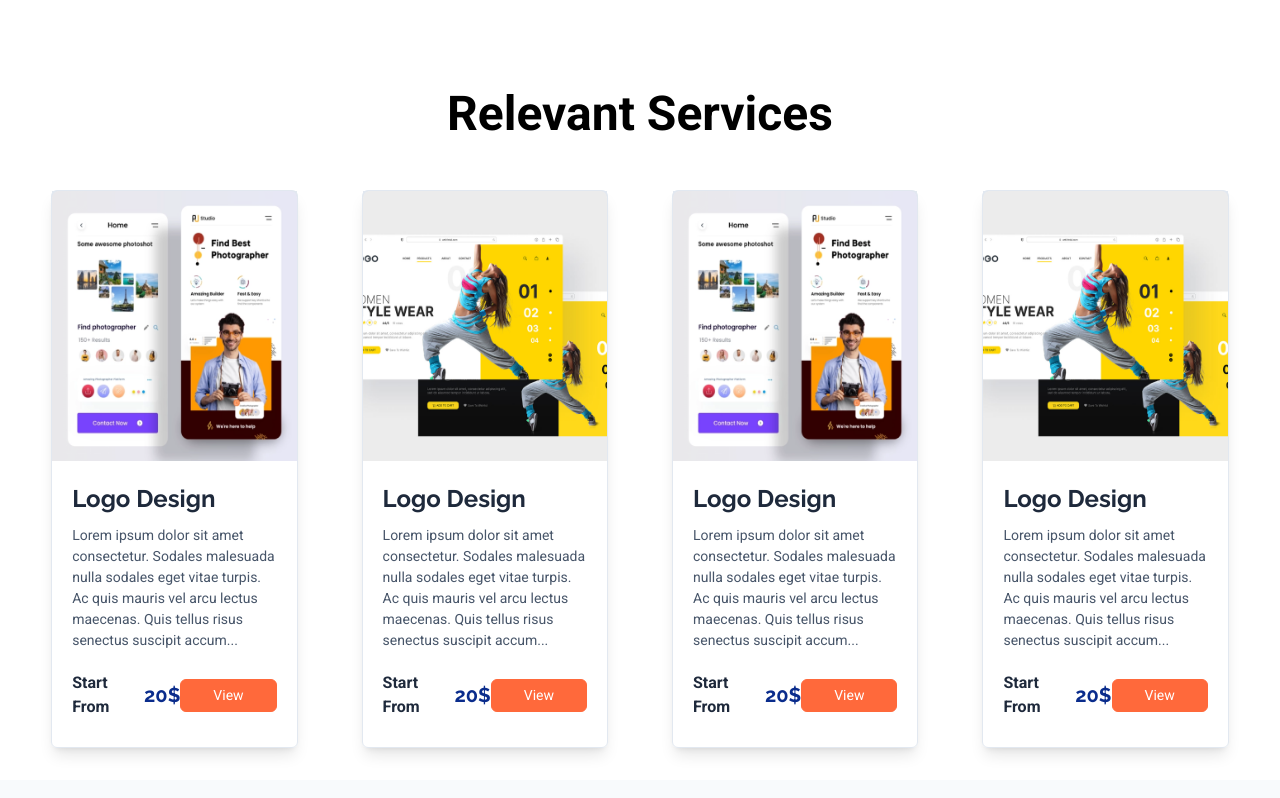
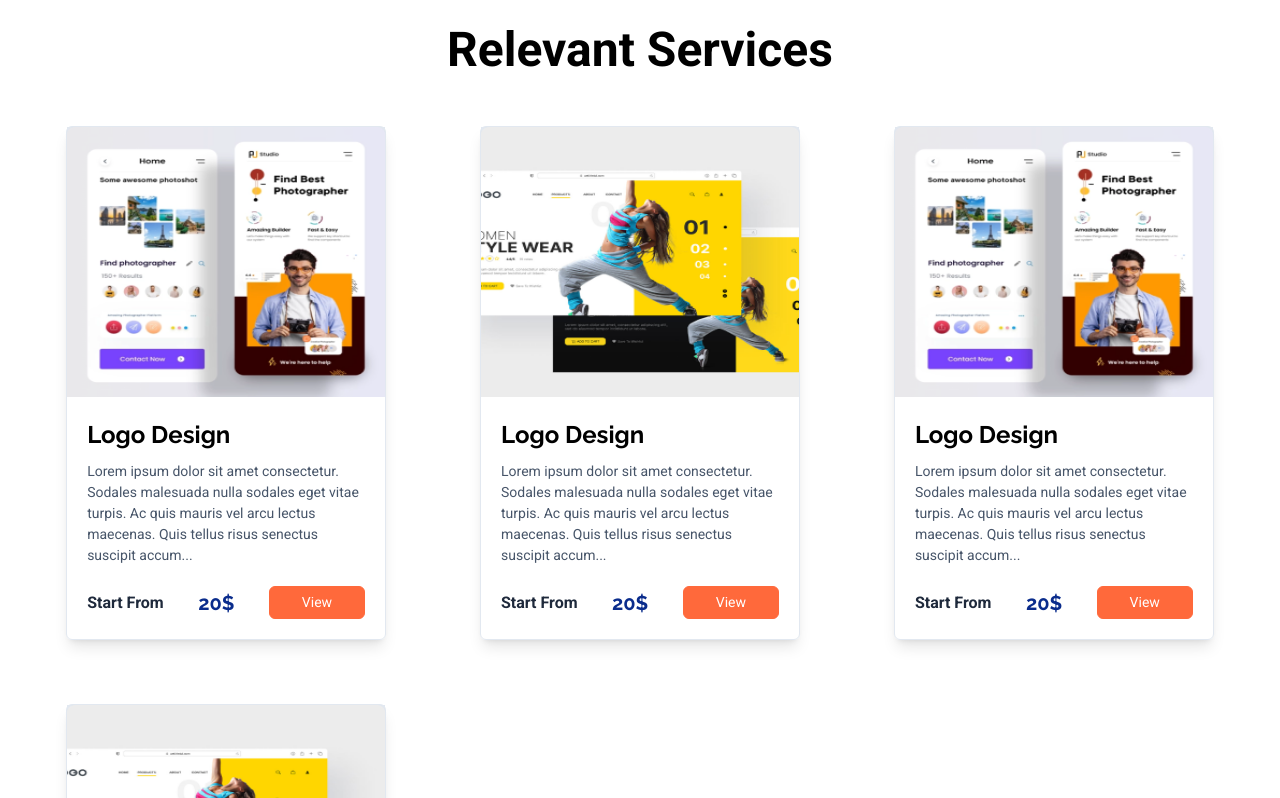
Before and after one commit to mehedihasananik/Envobyte-Live-Website, a Next.js app: page /service-order in a window 1280 px wide. Shown: the part 2682-3480 px from the top of the page. Built offline with nearby package versions, Linux system fonts and the light colour scheme.

Commit message:
portfolio details edited

```diff
--- a/src/Components/PagesComponents/ServiceOrderContent/ServiceOrderContent.jsx
+++ b/src/Components/PagesComponents/ServiceOrderContent/ServiceOrderContent.jsx
@@ -14,7 +14,7 @@ const ServiceOrderContent = () => {
   return (
     <>
       <Container>
-        <div className="py-16">
+        <div className="py-8">
           {/* title */}
           <div className="text-center font-Raleway pb-10">
             <h1 className="text-[#10F172A] text-[32px] md:text-[48px] font-bold ">
--- a/src/Components/Utilites/RelevantServices/RelevantServices.jsx
+++ b/src/Components/Utilites/RelevantServices/RelevantServices.jsx
@@ -1,15 +1,19 @@
-import Image from 'next/image'
-import React from 'react'
+import Image from "next/image";
+import Link from "next/link";
+import React from "react";
 
 const RelevantServices = () => {
   return (
-    <div className='pt-5 md:pt-10'>
-      <div className='text-center font-Raleway '>
-          <h3 className='text-[32px] font-bold md:text-[48px]'>Relevant Services </h3>
+    <div className="pt-5 md:pt-10">
+      <div className="text-center font-Raleway ">
+        <h3 className="text-[32px] font-bold md:text-[48px]">
+          Relevant Services
+        </h3>
       </div>
-      <div className='grid grid-cols-1 md:grid md:grid-cols-2 lg:grid-cols-2 xl:grid-cols-4  2xl:grid-cols-4 justify-items-center place-items-center gap-8 pb-8 md:gap-16 mt-5 md:mt-10 '>
+      <div className="grid grid-cols-1 md:grid md:grid-cols-2 lg:grid-cols-2 xl:grid-cols-3  2xl:grid-cols-4 justify-items-center place-items-center gap-8 pb-8 md:gap-16 mt-5 md:mt-10 ">
         {/* one */}
-            <div className="max-w-xs shadow-lg rounded-md border border-[#E2E8F0] pb-2">
+        <Link href={"/service-order"}>
+          <div className="group max-w-xs shadow-lg rounded-md border border-[#E2E8F0]  cursor-pointer">
             <div className="flex flex-col">
               <div className="bg-[#E2E8F0]">
                 <div>
@@ -25,38 +29,39 @@ const RelevantServices = () => {
 
               {/* title & description */}
 
-                <div className="px-5">
-                  <h3 className="text-[24px] font-bold text-[#1E293B] font-Raleway pt-5 pb-2">
+              <div className="px-5 group-hover:bg-[#FF693B] group-hover:text-white transition-all duration-200">
+                <h3 className="text-[24px] font-bold  font-Raleway pt-5 pb-2">
                   Logo Design
                 </h3>
-                  <p className="text-[14px] text-[#475569]">
+                <p className="text-[14px] text-[#475569] group-hover:text-white transition-all duration-200">
                   Lorem ipsum dolor sit amet consectetur. Sodales malesuada
                   nulla sodales eget vitae turpis. Ac quis mauris vel arcu
-                    lectus maecenas. Quis tellus risus senectus suscipit
-                    accum...
+                  lectus maecenas. Quis tellus risus senectus suscipit accum...
                 </p>
               </div>
-                <div className="flex items-center justify-between px-5 py-5">
+              <div className="flex items-center justify-between px-5 py-5 group-hover:bg-[#FF693B] transition-all duration-200">
                 <div className="font-Raleway">
-                    <span className=" font-bold text-[16px] text-[#1E293B]">
+                  <span className=" font-bold text-[16px] text-[#1E293B] group-hover:text-white transition-all duration-200">
                     Start From
                   </span>
                 </div>
                 <div>
-                    <span className="font-Raleway text-[20px] font-bold text-[#0A2C8C]">
+                  <span className="font-Raleway text-[20px] font-bold text-[#0A2C8C] group-hover:text-white transition-all duration-200">
                     20$
                   </span>
                 </div>
                 <div>
-                    <button className="text-[14px] bg-[#FF693B] rounded-md px-8 py-[5px] text-white border border-[#ff693B]  hover:bg-white hover:text-[#FF693B] transition-all duration-300">
+                  <button className="text-[14px] bg-[#FF693B] rounded-md px-8 py-[5px] text-white border border-[#ff693B]  group-hover:bg-white group-hover:text-[#FF693B] transition-all duration-200">
                     View
                   </button>
                 </div>
               </div>
             </div>
           </div>
+        </Link>
         {/* two */}
-            <div className="max-w-xs shadow-lg rounded-md border border-[#E2E8F0] pb-2">
+        <Link href={"/service-order"}>
+          <div className="group max-w-xs shadow-lg rounded-md border border-[#E2E8F0]  cursor-pointer">
             <div className="flex flex-col">
               <div className="bg-[#E2E8F0]">
                 <div>
@@ -72,37 +77,39 @@ const RelevantServices = () => {
 
               {/* title & description */}
 
-                <div className="px-5">
-                  <h3 className="text-[24px] font-bold text-[#1E293B] font-Raleway pt-5 pb-2">
+              <div className="px-5 group-hover:bg-[#FF693B] group-hover:text-white transition-all duration-200">
+                <h3 className="text-[24px] font-bold  font-Raleway pt-5 pb-2">
                   Logo Design
                 </h3>
-                  <p className="text-[14px] text-[#475569]">
+                <p className="text-[14px] text-[#475569] group-hover:text-white transition-all duration-200">
                   Lorem ipsum dolor sit amet consectetur. Sodales malesuada
                   nulla sodales eget vitae turpis. Ac quis mauris vel arcu
-                    lectus maecenas. Quis tellus risus senectus suscipit
-                    accum...
+                  lectus maecenas. Quis tellus risus senectus suscipit accum...
                 </p>
               </div>
-                <div className="flex items-center justify-between px-5 py-5">
+              <div className="flex items-center justify-between px-5 py-5 group-hover:bg-[#FF693B] transition-all duration-200">
                 <div className="font-Raleway">
-                    <span className=" font-bold text-[16px] text-[#1E293B]">
+                  <span className=" font-bold text-[16px] text-[#1E293B] group-hover:text-white transition-all duration-200">
                     Start From
                   </span>
                 </div>
                 <div>
-                    <span className="font-Raleway text-[20px] font-bold text-[#0A2C8C]">
+                  <span className="font-Raleway text-[20px] font-bold text-[#0A2C8C] group-hover:text-white transition-all duration-200">
                     20$
                   </span>
                 </div>
                 <div>
-                    <button className="text-[14px] bg-[#FF693B] rounded-md px-8 py-[5px] text-white border border-[#ff693B]  hover:bg-white hover:text-[#FF693B] transition-all duration-300">
+                  <button className="text-[14px] bg-[#FF693B] rounded-md px-8 py-[5px] text-white border border-[#ff693B]  group-hover:bg-white group-hover:text-[#FF693B] transition-all duration-200">
                     View
                   </button>
                 </div>
               </div>
             </div>
-            </div> {/* one */}
-            <div className="max-w-xs shadow-lg rounded-md border border-[#E2E8F0] pb-2">
+          </div>
+        </Link>
+        {/* one */}
+        <Link href={"/service-order"}>
+          <div className="group max-w-xs shadow-lg rounded-md border border-[#E2E8F0]  cursor-pointer">
             <div className="flex flex-col">
               <div className="bg-[#E2E8F0]">
                 <div>
@@ -118,37 +125,39 @@ const RelevantServices = () => {
 
               {/* title & description */}
 
-                <div className="px-5">
-                  <h3 className="text-[24px] font-bold text-[#1E293B] font-Raleway pt-5 pb-2">
+              <div className="px-5 group-hover:bg-[#FF693B] group-hover:text-white transition-all duration-200">
+                <h3 className="text-[24px] font-bold  font-Raleway pt-5 pb-2">
                   Logo Design
                 </h3>
-                  <p className="text-[14px] text-[#475569]">
+                <p className="text-[14px] text-[#475569] group-hover:text-white transition-all duration-200">
                   Lorem ipsum dolor sit amet consectetur. Sodales malesuada
                   nulla sodales eget vitae turpis. Ac quis mauris vel arcu
-                    lectus maecenas. Quis tellus risus senectus suscipit
-                    accum...
+                  lectus maecenas. Quis tellus risus senectus suscipit accum...
                 </p>
               </div>
-                <div className="flex items-center justify-between px-5 py-5">
+              <div className="flex items-center justify-between px-5 py-5 group-hover:bg-[#FF693B] transition-all duration-200">
                 <div className="font-Raleway">
-                    <span className=" font-bold text-[16px] text-[#1E293B]">
+                  <span className=" font-bold text-[16px] text-[#1E293B] group-hover:text-white transition-all duration-200">
                     Start From
                   </span>
                 </div>
                 <div>
-                    <span className="font-Raleway text-[20px] font-bold text-[#0A2C8C]">
+                  <span className="font-Raleway text-[20px] font-bold text-[#0A2C8C] group-hover:text-white transition-all duration-200">
                     20$
                   </span>
                 </div>
                 <div>
-                    <button className="text-[14px] bg-[#FF693B] rounded-md px-8 py-[5px] text-white border border-[#ff693B]  hover:bg-white hover:text-[#FF693B] transition-all duration-300">
+                  <button className="text-[14px] bg-[#FF693B] rounded-md px-8 py-[5px] text-white border border-[#ff693B]  group-hover:bg-white group-hover:text-[#FF693B] transition-all duration-200">
                     View
                   </button>
                 </div>
               </div>
             </div>
           </div>
-            <div className="max-w-xs shadow-lg rounded-md border border-[#E2E8F0] pb-2">
+        </Link>
+        {/* two */}
+        <Link href={"/service-order"}>
+          <div className="group max-w-xs shadow-lg rounded-md border border-[#E2E8F0]  cursor-pointer">
             <div className="flex flex-col">
               <div className="bg-[#E2E8F0]">
                 <div>
@@ -164,41 +173,40 @@ const RelevantServices = () => {
 
               {/* title & description */}
 
-                <div className="px-5">
-                  <h3 className="text-[24px] font-bold text-[#1E293B] font-Raleway pt-5 pb-2">
+              <div className="px-5 group-hover:bg-[#FF693B] group-hover:text-white transition-all duration-200">
+                <h3 className="text-[24px] font-bold  font-Raleway pt-5 pb-2">
                   Logo Design
                 </h3>
-                  <p className="text-[14px] text-[#475569]">
+                <p className="text-[14px] text-[#475569] group-hover:text-white transition-all duration-200">
                   Lorem ipsum dolor sit amet consectetur. Sodales malesuada
                   nulla sodales eget vitae turpis. Ac quis mauris vel arcu
-                    lectus maecenas. Quis tellus risus senectus suscipit
-                    accum...
+                  lectus maecenas. Quis tellus risus senectus suscipit accum...
                 </p>
               </div>
-                <div className="flex items-center justify-between px-5 py-5">
+              <div className="flex items-center justify-between px-5 py-5 group-hover:bg-[#FF693B] transition-all duration-200">
                 <div className="font-Raleway">
-                    <span className=" font-bold text-[16px] text-[#1E293B]">
+                  <span className=" font-bold text-[16px] text-[#1E293B] group-hover:text-white transition-all duration-200">
                     Start From
                   </span>
                 </div>
                 <div>
-                    <span className="font-Raleway text-[20px] font-bold text-[#0A2C8C]">
+                  <span className="font-Raleway text-[20px] font-bold text-[#0A2C8C] group-hover:text-white transition-all duration-200">
                     20$
                   </span>
                 </div>
                 <div>
-                    <button className="text-[14px] bg-[#FF693B] rounded-md px-8 py-[5px] text-white border border-[#ff693B]  hover:bg-white hover:text-[#FF693B] transition-all duration-300">
+                  <button className="text-[14px] bg-[#FF693B] rounded-md px-8 py-[5px] text-white border border-[#ff693B]  group-hover:bg-white group-hover:text-[#FF693B] transition-all duration-200">
                     View
                   </button>
                 </div>
               </div>
             </div>
           </div>
-
+        </Link>{" "}
+        {/* one */}
       </div>
     </div>
+  );
+};
 
-  )
-}
-
-export default RelevantServices
+export default RelevantServices;
```
Lines whose indentation alone changed are shown as unchanged.
